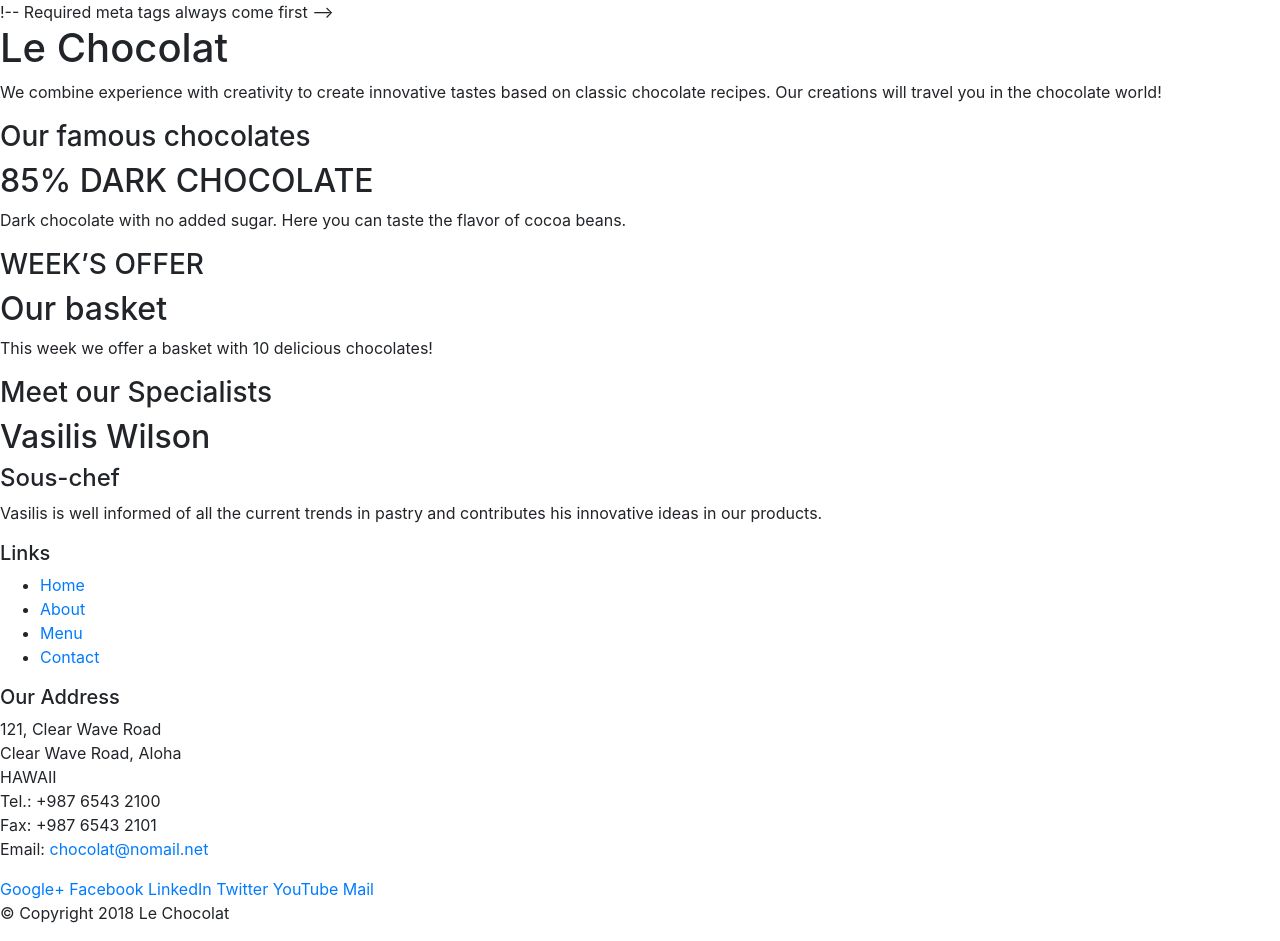
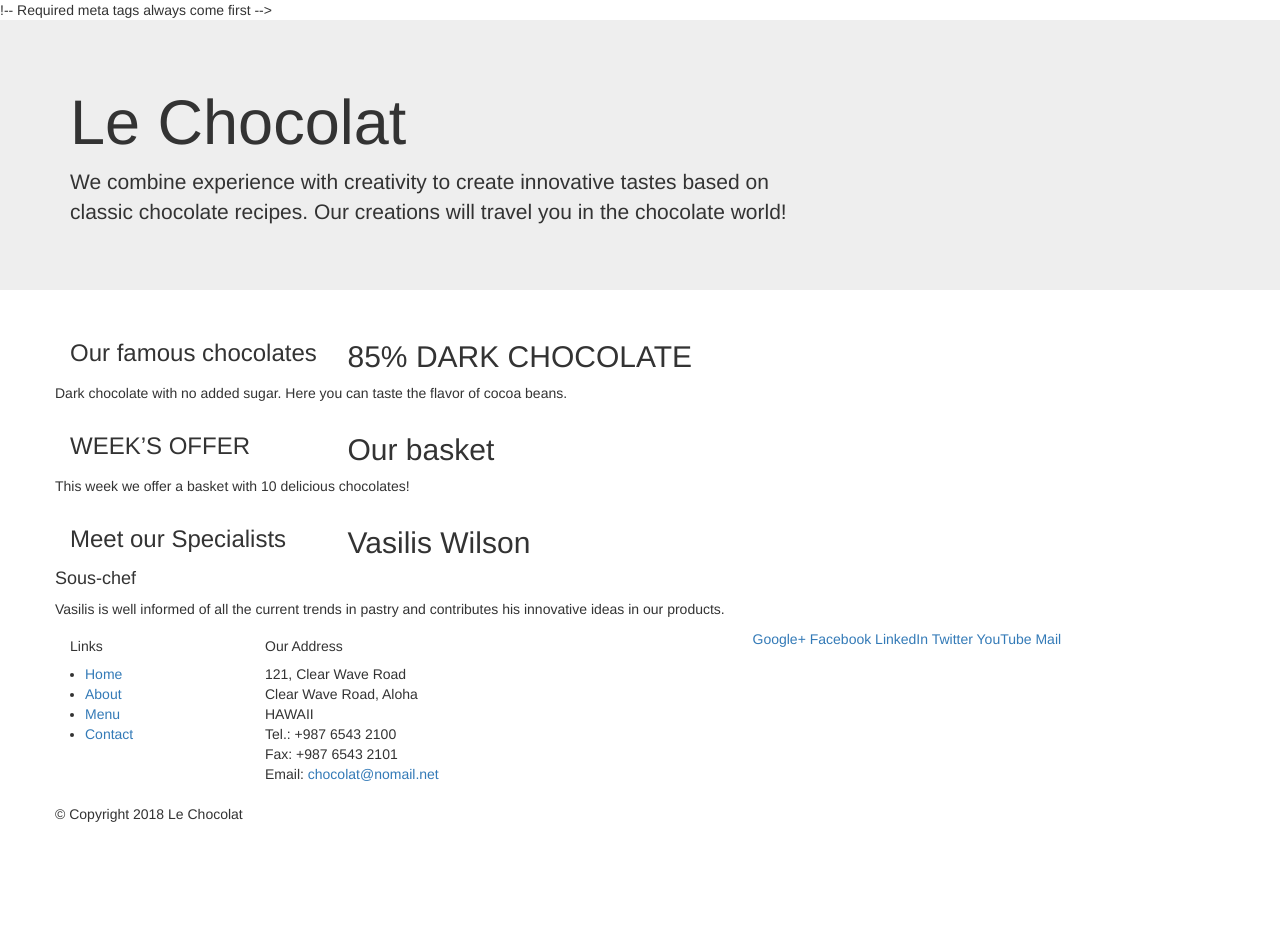
Before and after one commit to emmanuelnneji/le-chocolat, a plain HTML site: page index.html in a window 1280 px wide. After the commit the page ends 834 px from the top, so only its background shows below. Drawn offline with nearby package versions, Linux system fonts and the light colour scheme.

Commit message:
Bootstrap Grid Part 1

```diff
--- a/index.html
+++ b/index.html
@@ -14,66 +14,67 @@
 
 <body>
 
-    <header>
-        <div>
-            <div>
-                <div>
+    <header class="jumbotron">
+        <div class="container">
+            <div class="row">
+                <div class="col-12 col-sm-8">
                     <h1>Le Chocolat</h1>
-                    <p>We combine experience with creativity to create innovative tastes based on classic chocolate recipes. Our creations will travel you in the chocolate world!</p>
+                    <p>We combine experience with creativity to create innovative tastes based on classic chocolate
+                        recipes. Our creations will travel you in the chocolate world!</p>
                 </div>
-                <div>
-                </div>
+                <div class="col-sm">
                 </div>
             </div>
     </header>
 
-    <div>
-        <div>
-            <div>
+    <div class="container">
+        <div class="row">
+            <div class="col-sm-4 col-md-3">
                 <h3>Our famous chocolates</h3>
             </div>
-            <div>
+            <div class="col-sm col-md">
                 <h2>85% DARK CHOCOLATE</h2>
                 <p>Dark chocolate with no added sugar. Here you can taste the flavor of cocoa beans.</p>
             </div>
         </div>
 
 
-        <div>
-            <div>
+        <div class="row">
+            <div class="col-sm-4 col-md-3">
                 <h3>WEEK’S OFFER</h3>
             </div>
-            <div>
+            <div class="col-sm col-md">
                 <h2>Our basket</h2>
                 <p>This week we offer a basket with 10 delicious chocolates! </p>
             </div>
         </div>
 
-        <div>
-            <div>
-                <h3>Meet our  Specialists</h3>
+        <div class="row">
+            <div class="col-sm-4 col-md-3">
+                <h3>Meet our Specialists</h3>
             </div>
-            <div>
+            <div class="col-sm col-md">
                 <h2>Vasilis Wilson </h2>
                 <h4>Sous-chef</h4>
-                <p>Vasilis is well informed of all the current trends in pastry and contributes his innovative ideas in our products.</p>
+                <p>Vasilis is well informed of all the current trends in pastry and contributes his innovative ideas in
+                    our products.</p>
             </div>
         </div>
     </div>
 
     <footer>
-        <div>
-            <div>
-                <div>
+        <div class="container">
+            <div class="row">
+                <div class="col-5 offset-1 col-sm-2">
                     <h5>Links</h5>
-                    <ul>
+                    <ul class="col-5 offset-1 col-sm-2">
                         <li><a href="#">Home</a></li>
                         <li><a href="#">About</a></li>
                         <li><a href="#">Menu</a></li>
                         <li><a href="#">Contact</a></li>
                     </ul>
                 </div>
-                <div>
+                <div class="col-6 col-sm-5">
                     <h5>Our Address</h5>
                     <address>
                         121, Clear Wave Road<br>
@@ -84,7 +85,7 @@
                         Email: <a href="mailto:chocolat@nomail.net">chocolat@nomail.net</a>
                     </address>
                 </div>
-                <div>
+                <div class="col col-sm-4">
                     <div>
                         <a href="http://google.com/+">Google+</a>
                         <a href="http://www.facebook.com/profile.php?id=">Facebook</a>
@@ -95,8 +96,8 @@
                     </div>
                 </div>
             </div>
-           <div>
-                <div>
+            <div class="row">
+                <div class="col-auto">
                     <p> &copy; Copyright 2018 Le Chocolat</p>
                 </div>
             </div>
```
Lines whose indentation alone changed are shown as unchanged.
